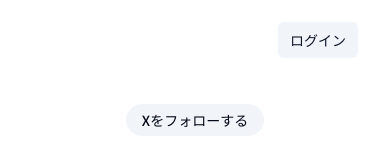
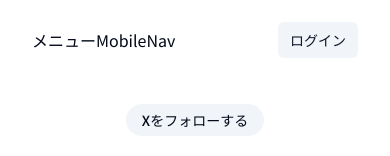
Before and after one commit to tasukuwatanabe/post-writer-webapp-next, a Next.js app: page / in a window 390 px wide. Shown: the top 156 px of the page. Built offline with nearby package versions, Linux system fonts and the light colour scheme.

Commit message:
Add navigation menu for mobile

```diff
--- a/components/main-nav.tsx
+++ b/components/main-nav.tsx
@@ -1,6 +1,9 @@
+"use client"
+
 import { NavItem } from "@/types";
 import Link from "next/link";
-import { ReactNode } from "react";
+import { ReactNode, useState } from "react";
+import MobileNav from "./mobile-nav";
 
 interface MainNavProps {
   items?: NavItem[];
@@ -8,12 +11,18 @@
 }
 
 export default function MainNav({ items }: MainNavProps) {
+  const [showMobileMenu, setShowMobileMenu] = useState<boolean>(true);
+
   return <div className="flex items-center md:gap-10">
-    <Link href="" className="hidden md:flex items-center space-x-2"><span className="font-bold hidden sm:inline-block">Post Writer</span></Link>
+    <Link href="/" className="hidden md:flex items-center space-x-2"><span className="font-bold hidden sm:inline-block">Post Writer</span></Link>
     <nav className="md:flex gap-6 hidden">
       {items?.map((item, index) => (
         <Link key={index} href={item.href} className="text-lg sm:text-sm font-medium hover:text-foreground/80">{item.title}</Link>
       ))}
     </nav>
+    <button className="md:hidden" onClick={() => setShowMobileMenu(!showMobileMenu)}>
+      <span>メニュー</span>
+    </button>
+    {showMobileMenu && <MobileNav />}
   </div>
 }
--- /dev/null
+++ b/components/mobile-nav.tsx
@@ -0,0 +1,7 @@
+export default function MobileNav() {
+  return (
+    <div>
+      <div>MobileNav</div>
+    </div>
+  );
+}
```
